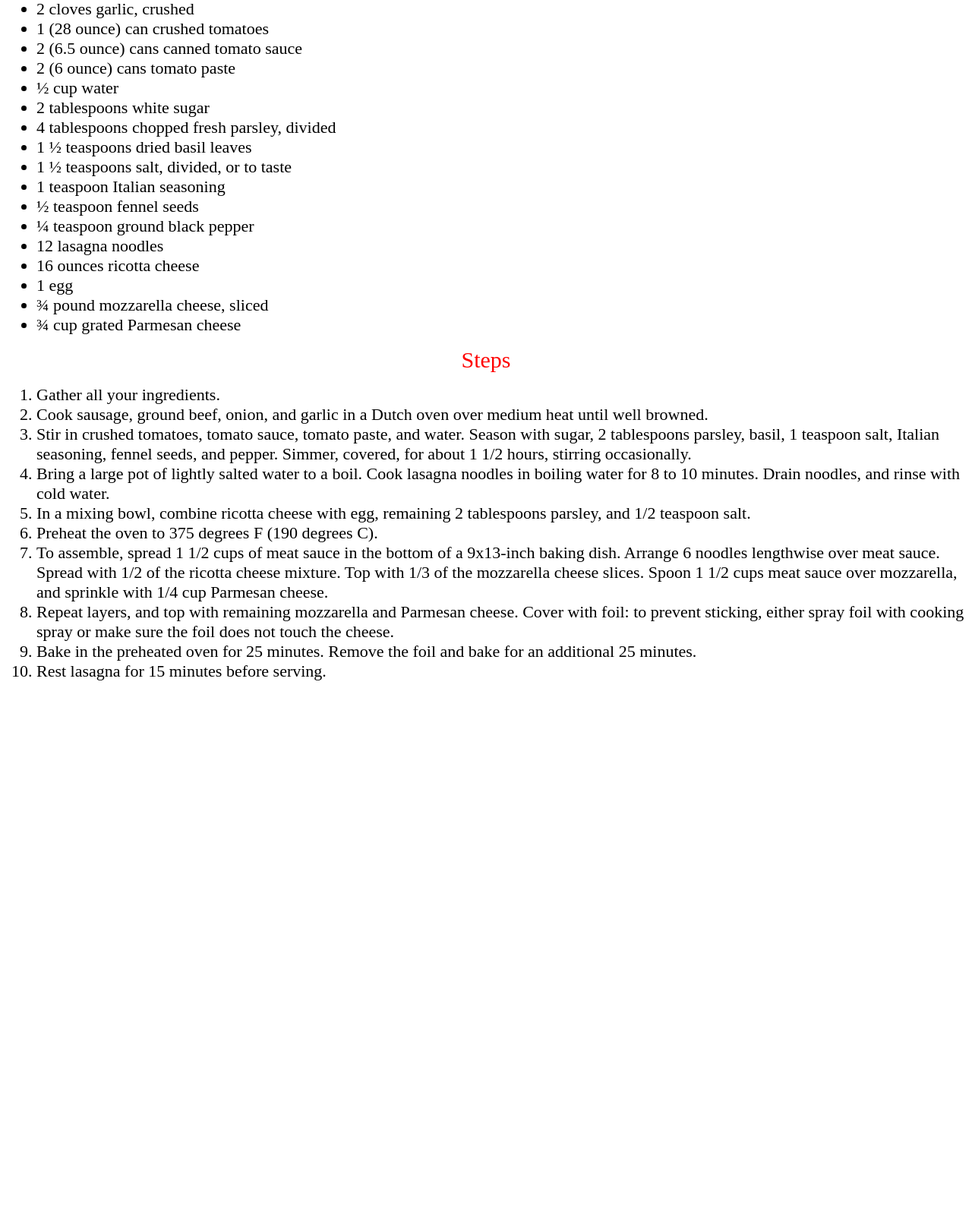
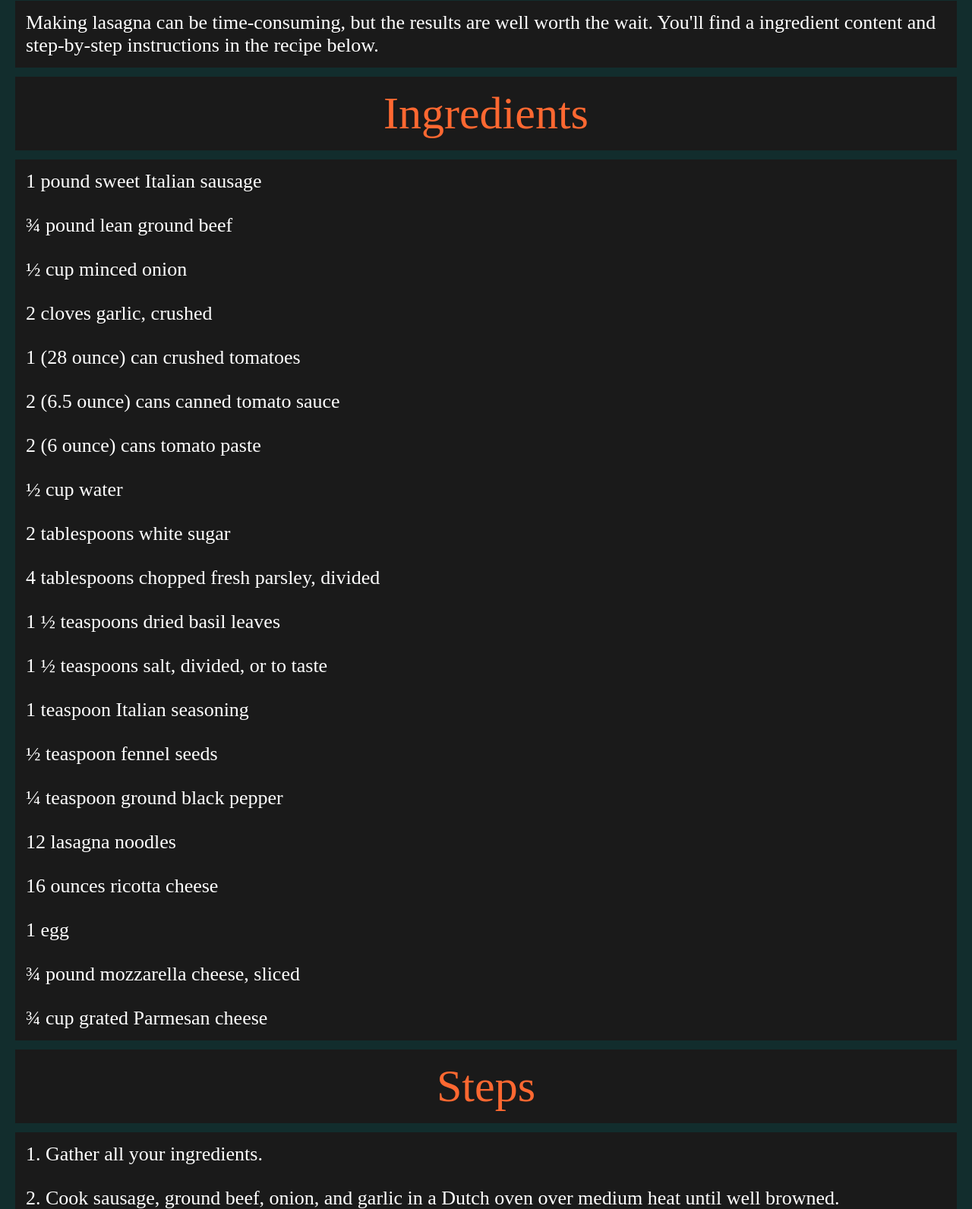
Before and after one commit to Leneri/html-practice, a plain HTML site: page recipes/lasagna.html in a window 1280 px wide. Shown: the part 715-2307 px from the top of the page at 76% size. Before the commit the page ends 1628 px from the top, so only its background shows below. Drawn offline with Linux system fonts and the light colour scheme.

Commit message:
Containers and visual approach

```diff
--- a/recipes/lasagna.html
+++ b/recipes/lasagna.html
@@ -6,45 +6,50 @@
     <link rel="stylesheet" href="./recipestyle.css">
 </head>
 <body>
-    <div class="header">World's Best Lasagna</div>
+    <div class="title">World's Best Lasagna</div>
     <img src="../images/lasagna.png">
-    <div class="header2">Description</div>
-    <p>Making lasagna can be time-consuming, but the results are well worth the wait. You'll find a ingredient list and step-by-step instructions in the recipe below.</p>
-    <div class="header2">Ingredients</div>
-    <ul>
-        <li>1 pound sweet Italian sausage</li>
-        <li>¾ pound lean ground beef</li>
-        <li>½ cup minced onion</li>
-        <li>2 cloves garlic, crushed</li>
-        <li>1 (28 ounce) can crushed tomatoes</li>
-        <li>2 (6.5 ounce) cans canned tomato sauce</li>
-        <li>2 (6 ounce) cans tomato paste</li>
-        <li>½ cup water</li>
-        <li>2 tablespoons white sugar</li>
-        <li>4 tablespoons chopped fresh parsley, divided</li>
-        <li>1 ½ teaspoons dried basil leaves</li>
-        <li>1 ½ teaspoons salt, divided, or to taste</li>
-        <li>1 teaspoon Italian seasoning</li>
-        <li>½ teaspoon fennel seeds</li>
-        <li>¼ teaspoon ground black pepper</li>
-        <li>12 lasagna noodles</li>
-        <li>16 ounces ricotta cheese</li>
-        <li>1 egg</li>
-        <li>¾ pound mozzarella cheese, sliced</li>
-        <li>¾ cup grated Parmesan cheese</li>
-    </ul>
-    <div class="header2">Steps</div>
-    <ol>
-        <li>Gather all your ingredients.</li>
-        <li>Cook sausage, ground beef, onion, and garlic in a Dutch oven over medium heat until well browned.</li>
-        <li>Stir in crushed tomatoes, tomato sauce, tomato paste, and water. Season with sugar, 2 tablespoons parsley, basil, 1 teaspoon salt, Italian seasoning, fennel seeds, and pepper. Simmer, covered, for about 1 1/2 hours, stirring occasionally.</li>
-        <li>Bring a large pot of lightly salted water to a boil. Cook lasagna noodles in boiling water for 8 to 10 minutes. Drain noodles, and rinse with cold water.</li>
-        <li>In a mixing bowl, combine ricotta cheese with egg, remaining 2 tablespoons parsley, and 1/2 teaspoon salt.</li>
-        <li>Preheat the oven to 375 degrees F (190 degrees C).</li>
-        <li>To assemble, spread 1 1/2 cups of meat sauce in the bottom of a 9x13-inch baking dish. Arrange 6 noodles lengthwise over meat sauce. Spread with 1/2 of the ricotta cheese mixture. Top with 1/3 of the mozzarella cheese slices. Spoon 1 1/2 cups meat sauce over mozzarella, and sprinkle with 1/4 cup Parmesan cheese.</li>
-        <li>Repeat layers, and top with remaining mozzarella and Parmesan cheese. Cover with foil: to prevent sticking, either spray foil with cooking spray or make sure the foil does not touch the cheese.</li>
-        <li>Bake in the preheated oven for 25 minutes. Remove the foil and bake for an additional 25 minutes.</li>
-        <li>Rest lasagna for 15 minutes before serving.</li>
-    </ol>
+
+    <div class="title">Description</div>
+    <div class="list-container">
+        <div class="content">Making lasagna can be time-consuming, but the results are well worth the wait. You'll find a ingredient content and step-by-step instructions in the recipe below.</div>
+    </div>
+
+    <div class="title">Ingredients</div>
+    <div class="list-container">
+        <div class="content">1 pound sweet Italian sausage</div>
+        <div class="content">¾ pound lean ground beef</div>
+        <div class="content">½ cup minced onion</div>
+        <div class="content">2 cloves garlic, crushed</div>
+        <div class="content">1 (28 ounce) can crushed tomatoes</div>
+        <div class="content">2 (6.5 ounce) cans canned tomato sauce</div>
+        <div class="content">2 (6 ounce) cans tomato paste</div>
+        <div class="content">½ cup water</div>
+        <div class="content">2 tablespoons white sugar</div>
+        <div class="content">4 tablespoons chopped fresh parsley, divided</div>
+        <div class="content">1 ½ teaspoons dried basil leaves</div>
+        <div class="content">1 ½ teaspoons salt, divided, or to taste</div>
+        <div class="content">1 teaspoon Italian seasoning</div>
+        <div class="content">½ teaspoon fennel seeds</div>
+        <div class="content">¼ teaspoon ground black pepper</div>
+        <div class="content">12 lasagna noodles</div>
+        <div class="content">16 ounces ricotta cheese</div>
+        <div class="content">1 egg</div>
+        <div class="content">¾ pound mozzarella cheese, sliced</div>
+        <div class="content">¾ cup grated Parmesan cheese</div>
+    </div>
+
+    <div class="title">Steps</div>
+    <div class="list-container">
+        <div class="content">1. Gather all your ingredients.</div>
+        <div class="content">2. Cook sausage, ground beef, onion, and garlic in a Dutch oven over medium heat until well browned.</div>
+        <div class="content">3. Stir in crushed tomatoes, tomato sauce, tomato paste, and water. Season with sugar, 2 tablespoons parsley, basil, 1 teaspoon salt, Italian seasoning, fennel seeds, and pepper. Simmer, covered, for about 1 1/2 hours, stirring occasionally.</div>
+        <div class="content">4. Bring a large pot of lightly salted water to a boil. Cook lasagna noodles in boiling water for 8 to 10 minutes. Drain noodles, and rinse with cold water.</div>
+        <div class="content">5. In a mixing bowl, combine ricotta cheese with egg, remaining 2 tablespoons parsley, and 1/2 teaspoon salt.</div>
+        <div class="content">6. Preheat the oven to 375 degrees F (190 degrees C).</div>
+        <div class="content">7. To assemble, spread 1 1/2 cups of meat sauce in the bottom of a 9x13-inch baking dish. Arrange 6 noodles lengthwise over meat sauce. Spread with 1/2 of the ricotta cheese mixture. Top with 1/3 of the mozzarella cheese slices. Spoon 1 1/2 cups meat sauce over mozzarella, and sprinkle with 1/4 cup Parmesan cheese.</div>
+        <div class="content">8. Repeat layers, and top with remaining mozzarella and Parmesan cheese. Cover with foil: to prevent sticking, either spray foil with cooking spray or make sure the foil does not touch the cheese.</div>
+        <div class="content">9. Bake in the preheated oven for 25 minutes. Remove the foil and bake for an additional 25 minutes.</div>
+        <div class="content">10. Rest lasagna for 15 minutes before serving.</div>
+    </div>
 </body>
 </html>
--- a/recipes/recipestyle.css
+++ b/recipes/recipestyle.css
@@ -1,16 +1,38 @@
-.header,
-.header2 {
-    font-size: 60px;
-    text-align: center;
-    color: red;
-    font-family: "Times New Roman";
+ body {
+    background-color: #122d2d;
+    font-family: 'Times New Roman';
+}
+a {
+    text-decoration: none;
+  }
+
+a:visited {
+    color:orange;
 }
 
-.header2 {
-    font-size: 30px;
+.title {
+    color: rgb(255, 104, 49);
+    background-color: rgb(26, 26, 26);
+    text-align: center;
+    font-size: 60px;
+    padding: 14px;
+    margin: 12px;
 }
 
-p, li {
-    font-size: 22px;
-    font-family: "Times New Roman";
+.list-container {
+    margin: 12px;
 }
+.content {
+    color:white;
+    background-color: rgb(26, 26, 26);
+    padding: 14px;
+    font-size: 26px;
+}
+
+img {
+    display: block;
+    margin-left: auto;
+    margin-right: auto;
+    width: 50%;
+    height: auto;
+}
--- a/styles.css
+++ b/styles.css
@@ -1,11 +1,40 @@
-h1 {
-    color: red;
+body {
+    background-color: #122d2d;
+    font-family: 'Times New Roman';
+}
+a {
+    text-decoration: none;
+  }
+
+a:visited {
+    color:orange;
+}
+
+.title {
+    color: rgb(255, 104, 49);
+    background-color: rgb(26, 26, 26);
     text-align: center;
     font-size: 60px;
+    padding: 14px;
+    margin: 12px;
 }
-.list {
-    color:blue;
+
+.list-container {
+    margin: 12px;
+}
+.content {
+    color:white;
+    background-color: rgb(26, 26, 26);
+    margin-top: 12px;
+    padding: 14px;
     text-align: center;
     font-size: 26px;
-    font-family: "Times New Roman", sans-serif;
 }
+
+img {
+    display: block;
+    margin-left: auto;
+    margin-right: auto;
+    width: 30%;
+    height: auto;
+}
```
Also changed, not shown: index.html (+6 -6 lines), recipes/macncheese.html (+27 -25 lines), recipes/sandwich.html (+20 -17 lines).
